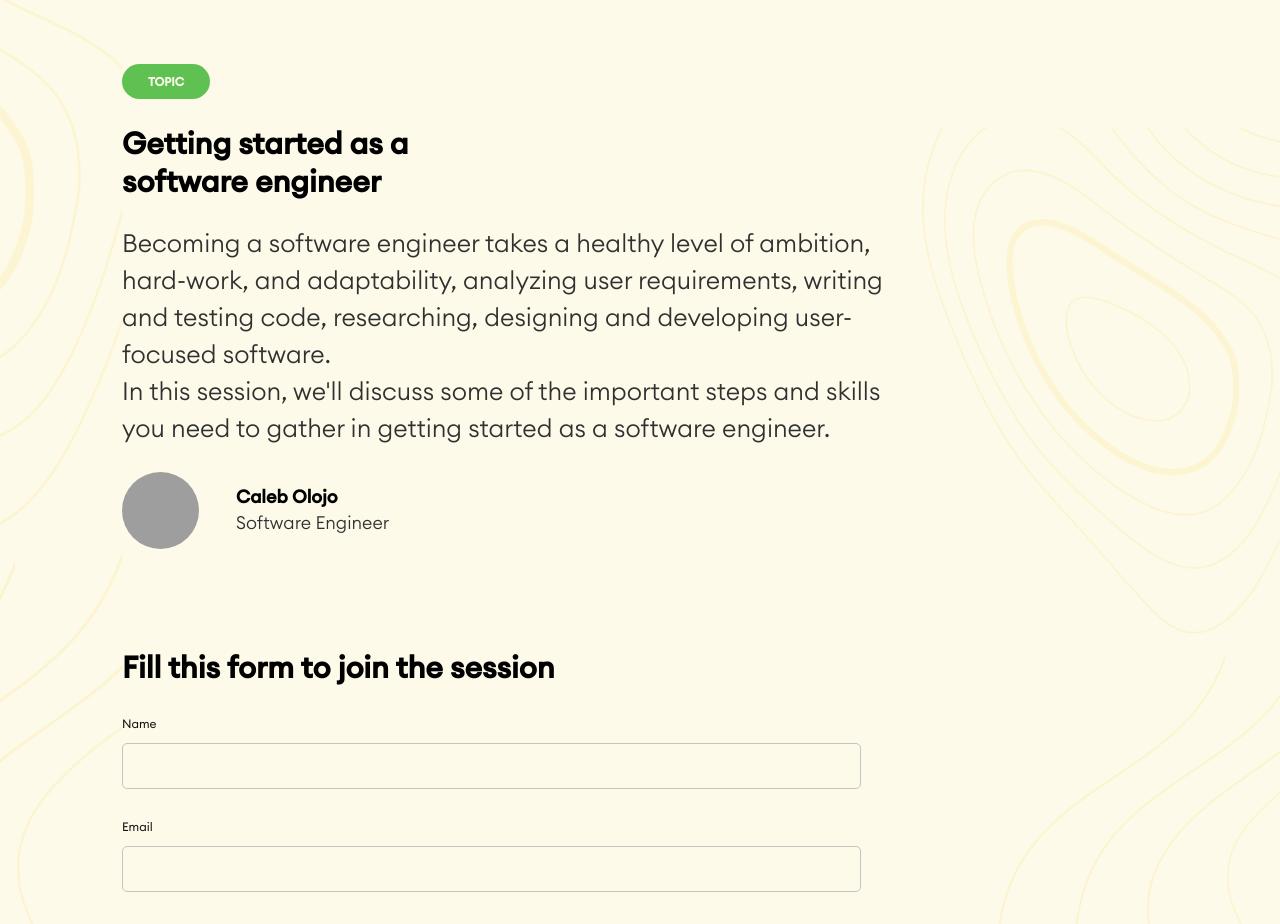
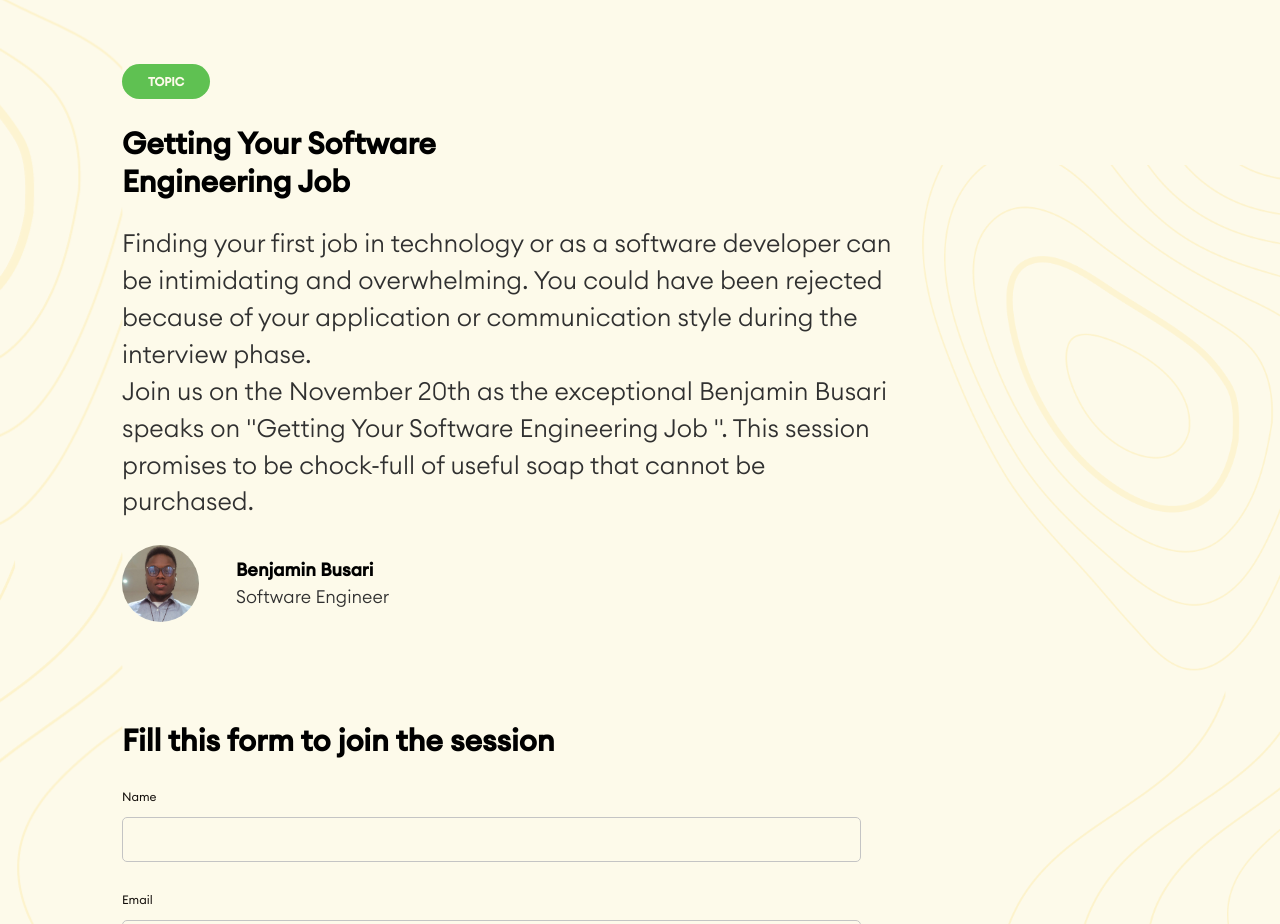
Before and after one commit to Tuasegun/devsch, a React (Create React App) app: page / in a window 1280 px wide. Shown: the part 960-1884 px from the top of the page. Built offline with nearby package versions, Linux system fonts and the light colour scheme; grey boxes are pictures that could not be loaded.

Commit message:
new event

```diff
--- a/src/pages/Events.jsx
+++ b/src/pages/Events.jsx
@@ -1,10 +1,9 @@
 import React, {useState, useRef} from 'react'
 import styled from 'styled-components'
-import speakerImg from '../assets/speakerImg.png'
 import Footer from '../components/Footer'
 import leftPattern from '../assets/leftPattern.png'
 import rightPattern from '../assets/rightPattern.png'
-import speaker from '../assets/speaker.jpg'
+import speaker from '../assets/speaker.jpeg'
 import { ToastContainer, toast } from 'react-toastify';
 const Events = () => {
     const [loading, setLoading] = useState(false)
@@ -71,15 +70,15 @@ const Events = () => {
                     </div>
                     <div className="event-title">
                         <h2>
-                        Getting started as a software engineer
+                        Getting Your Software Engineering Job
                         </h2>
                     </div>
                     <div className="event-description">
                     <p>
-                    Becoming a software engineer takes a healthy level of ambition, hard-work, and adaptability, analyzing user requirements, writing and testing code, researching, designing and developing user-focused software.
+                    Finding your first job in technology or as a software developer can be intimidating and overwhelming. You could have been rejected because of your application or communication style during the interview phase.
                     </p>
                     <p>
-                    In this session, we'll discuss some of the important steps and skills you need to gather in getting started as a software engineer.
+                    Join us on the November 20th as the exceptional Benjamin Busari speaks on "Getting Your Software Engineering Job ". This session promises to be chock-full of useful soap that cannot be purchased.
                     </p>
                     </div>
                 </div>
@@ -91,7 +90,7 @@ const Events = () => {
                     </div>
                     <div className="speaker-name">
                         <h4 className="speaker-name">
-                        Caleb Olojo
+                        Benjamin Busari
                         </h4>
                         <h4 className="speaker-role">
                             Software Engineer
@@ -249,7 +248,7 @@ const StyledEvents = styled.div`
                         font-size: 1.875rem;
                         font-family: 'EuclidCircularAMedium';
                         font-weight: 700;
-                        max-width: 18.4375rem;
+                        max-width: 20.4375rem;
 
                         @media (max-width: 768px) {
                             font-size: 1.7rem;
```
Also changed, not shown: src/assets/speaker.jpeg (added).
